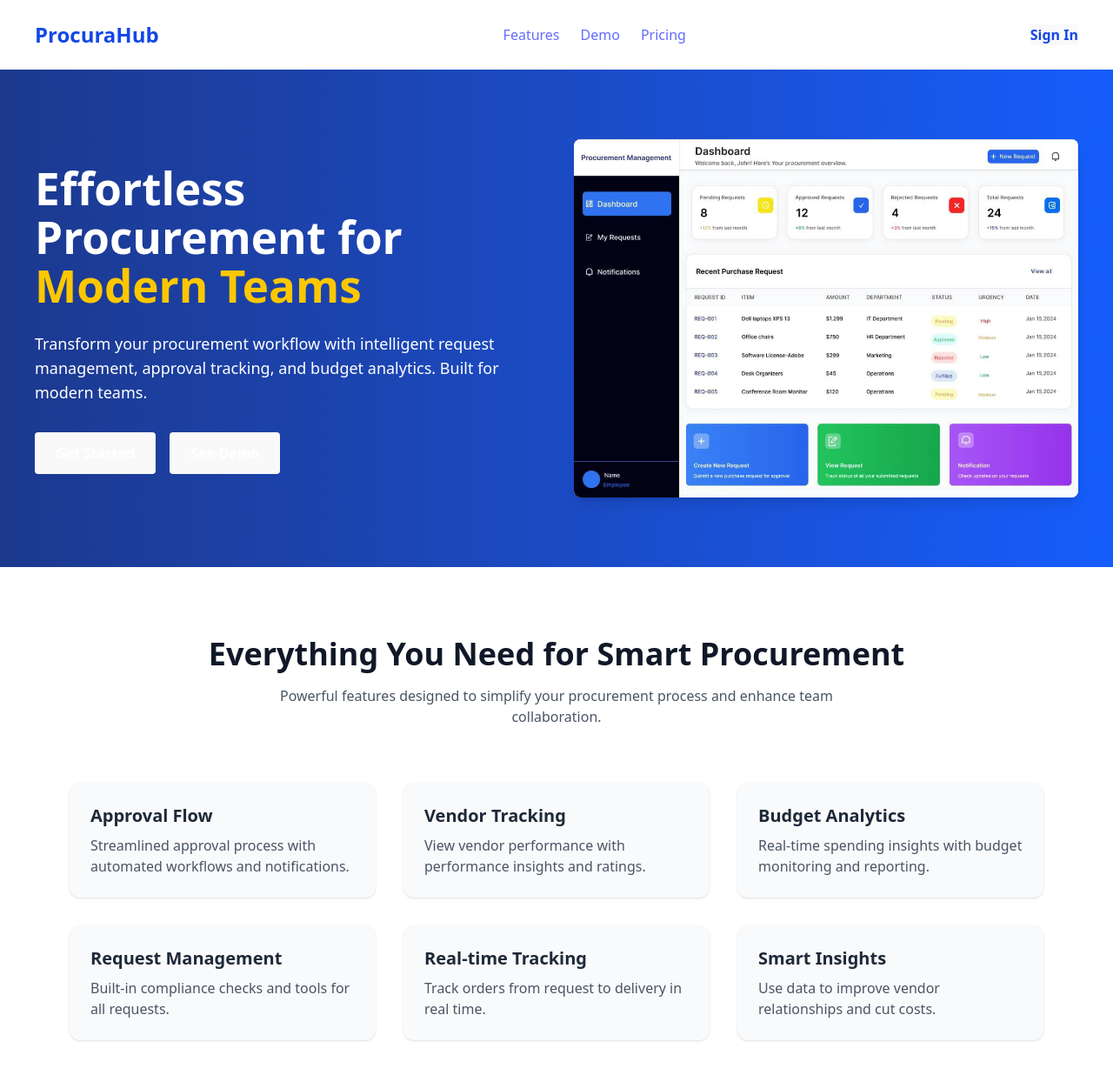
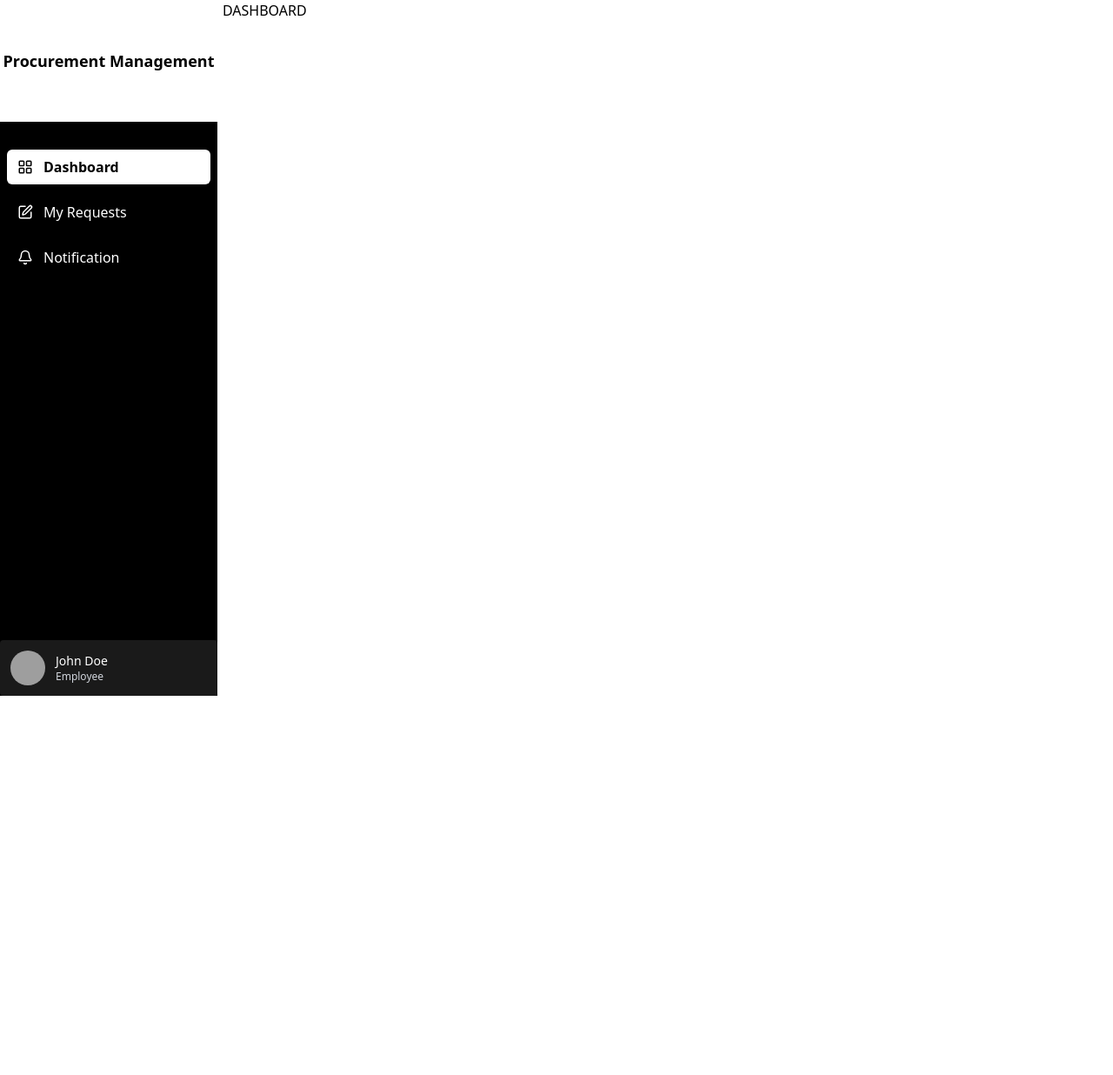
Before and after one commit to claudiajay/procure_app, a React (Vite) app in the folder client/: page /dashboard in a window 1280 px wide. Shown: the top 1236 px of the page at 87% size. After the commit the page ends 800 px from the top, so only its background shows below. Built offline with nearby package versions, Linux system fonts and the light colour scheme; grey boxes are pictures that could not be loaded.

Commit message:
started dashboard design

```diff
--- a/client/src/App.jsx
+++ b/client/src/App.jsx
@@ -1,8 +1,12 @@
-import LandingPage from './pages/LandingPage';
+
+import PageRouter from './Router/PageRouter';
 
 function App() {
   return (
-    <LandingPage />
+    <div>
+      <PageRouter />
+    </div>
+
   );
 }
 
--- /dev/null
+++ b/client/src/Router/PageRouter.jsx
@@ -0,0 +1,17 @@
+
+import { Routes, Route } from "react-router-dom"
+import LandingPage from "../pages/LandingPage"
+import Login from "../pages/Login"
+import Dashboard from "../components/Dashboard/Dashboard"
+
+ const PageRouter = () => {
+    return(
+        <Routes>
+            <Route path="/"  element={ <LandingPage />} />
+            <Route path="/login" element={ <Login /> } />
+            <Route path="/dashboard" element={ <Dashboard /> } />
+        </Routes>
+    )
+}
+
+export default PageRouter
--- /dev/null
+++ b/client/src/components/Dashboard/Dashboard.jsx
@@ -0,0 +1,21 @@
+import { useState } from "react"
+import Sidenav from "./sidenav"
+
+function Dashboard () {
+    const [activeTab, setActiveTab] = useState('dashboard')
+    return(
+        <div>
+            <div className="flex gap-1.5">
+                <Sidenav activeTab={activeTab} setActiveTab={setActiveTab} />
+
+                <div className="text-black">
+                    {activeTab == "dashboard" && 'DASHBOARD'}
+                    {activeTab == "request" && 'REQUEST'}
+                    {activeTab == "notification" && 'NOTIFICATION'}
+                </div>
+            </div>
+        </div>
+    )
+}
+
+export default Dashboard
--- /dev/null
+++ b/client/src/components/Dashboard/sidenav.jsx
@@ -0,0 +1,75 @@
+
+import * as Lucide from "lucide-react";
+
+function Sidenav({activeTab, setActiveTab}) {
+
+    const navlinks = [
+        {
+        id: 1,
+        icon: "LayoutGrid",
+        label: "Dashboard",
+        link: "dashboard",
+        },
+        {
+        id: 2,
+        icon: "Edit",
+        label: "My Requests",
+        link: "request",
+        },
+        {
+        id: 3,
+        icon: "Bell",
+        label: "Notification",
+        link: "notification",
+        },
+    ];
+
+    return (
+        <div className="w-[250px] h-screen bg-black text-white">
+        <aside className="flex flex-col justify-between h-full">
+            <div className="flex justify-center items-center bg-white text-black font-bold text-lg py-14">
+                Procurement Management
+            </div>
+
+            <nav className="flex-1 mt-6 p-2">
+                <ul className="flex flex-col gap-3">
+                    {navlinks.map((link) => {
+                    const Icon = Lucide[link.icon];
+                    const isActive = activeTab === link.link;
+                    return (
+                        <li key={link.id}>
+                            <div className="cursor-pointer" onClick={() => setActiveTab(link.link)}>
+                                <div
+                                    className={`flex items-center gap-3 px-3 py-2 rounded-md transition ${
+                                        isActive
+                                        ? "bg-white text-black font-semibold"
+                                        : "hover:bg-white/10"
+                                    }`}
+                                >
+                                    <Icon size={18} />
+                                    <span>{link.label}</span>
+                                </div>
+                            </div>
+                        </li>
+                    );
+                    })}
+                </ul>
+            </nav>
+
+            <div className="flex items-center gap-3 p-3 bg-white/10 rounded">
+                <img
+                    src="/profile.jpg"
+                    alt="Profile"
+                    className="w-10 h-10 rounded-full object-cover"
+                />
+                <div>
+                    <p className="text-sm font-medium">John Doe</p>
+                    <p className="text-xs text-gray-300">Employee</p>
+                </div>
+                </div>
+        </aside>
+        </div>
+    );
+    }
+
+export default Sidenav;
--- a/client/src/main.jsx
+++ b/client/src/main.jsx
@@ -1,12 +1,14 @@
 import { StrictMode } from 'react'
 import { createRoot } from 'react-dom/client'
 import './index.css'
-import Login from './pages/Login.jsx'
 import App from './App.jsx'
 import { BrowserRouter } from 'react-router-dom'
 
 createRoot(document.getElementById('root')).render(
-  <BrowserRouter>
-    <App />
-  </BrowserRouter>
+  <StrictMode>
+      <BrowserRouter>
+        <App />
+      </BrowserRouter>
+  </StrictMode>
+
 )
--- a/client/src/pages/LandingPage.jsx
+++ b/client/src/pages/LandingPage.jsx
@@ -1,25 +1,27 @@
-// src/pages/LandingPage.jsx
-import React from "react";
+
 import HeroDashboardImg from '../assets/dashboard-preview.jpg';
 import SeeInActionImg from "../assets/see-in-action.jpg";
-
+import { Link } from 'react-router-dom'
+import Logo from '../assets/logo1.png'
 
 const LandingPage = () => {
   return (
     <div className="font-sans">
       {/* Navbar */}
-      <nav className="flex justify-between items-center px-10 py-6 bg-white shadow-md">
-        <div className="text-2xl font-bold text-blue-700">ProcuraHub</div>
+      <nav className="flex justify-between items-center px-10 py-6 !bg-white shadow-md">
+        <div className="text-2xl font-bold text-blue-700">
+            <img src={Logo} alt="logo" width={50} />
+        </div>
         <ul className="flex space-x-6 text-gray-700 font-medium">
           <li><a href="#">Features</a></li>
           <li><a href="#">Demo</a></li>
           <li><a href="#">Pricing</a></li>
         </ul>
-        <button className="text-blue-700 font-semibold">Sign In</button>
+        <Link to={"/login"} className="text-blue-700 font-semibold">Sign In</Link>
       </nav>
 
       {/* Hero Section */}
-      <section className="bg-gradient-to-r from-blue-900 to-blue-600 text-white py-20 px-10">
+      <section className="!bg-gradient-to-r from-blue-900 to-blue-600 text-white py-20 px-10">
         <div className="max-w-7xl mx-auto grid md:grid-cols-2 gap-10 items-center">
           {/* Text */}
           <div>
@@ -31,10 +33,10 @@ const LandingPage = () => {
               approval tracking, and budget analytics. Built for modern teams.
             </p>
             <div className="flex space-x-4">
-              <button className="bg-blue-500 hover:bg-blue-600 px-6 py-3 rounded text-white font-semibold">
+              <Link to={'/login'} className="!bg-blue-500 hover:bg-blue-600 px-6 py-3 rounded text-black font-semibold">
                 Get Started
-              </button>
-              <button className="bg-green-500 hover:bg-green-600 px-6 py-3 rounded text-white font-semibold">
+              </Link>
+              <button className="!bg-green-500 hover:bg-green-600 px-6 py-3 rounded text-white font-semibold">
                 See Demo
               </button>
             </div>
@@ -42,7 +44,7 @@ const LandingPage = () => {
 
           {/* Image Placeholder */}
           <div>
-            <div className="w-full  bg-white rounded-lg shadow-lg overflow-hidden">
+            <div className="w-full  !bg-white rounded-lg shadow-lg overflow-hidden">
             <img
                 src={HeroDashboardImg}
                 alt="dashboard preview"
@@ -54,7 +56,7 @@ const LandingPage = () => {
       </section>
 
       {/* Features Section */}
-<section className="py-20 bg-white px-6 md:px-20">
+<section className="py-20 !bg-white px-6 md:px-20">
   <div className="text-center mb-16">
     <h2 className="text-3xl md:text-4xl font-bold text-gray-900 mb-4">
       Everything You Need for Smart Procurement
@@ -66,37 +68,37 @@ const LandingPage = () => {
 
   <div className="grid grid-cols-1 sm:grid-cols-2 lg:grid-cols-3 gap-8">
     {/* Card 1 */}
-    <div className="bg-gray-50 p-6 rounded-xl shadow hover:shadow-md transition">
+    <div className="!bg-gray-50 p-6 rounded-xl shadow hover:shadow-md transition">
       <h3 className="text-xl font-semibold text-gray-800 mb-2">Approval Flow</h3>
       <p className="text-gray-600">Streamlined approval process with automated workflows and notifications.</p>
     </div>
 
     {/* Card 2 */}
-    <div className="bg-gray-50 p-6 rounded-xl shadow hover:shadow-md transition">
+    <div className="!bg-gray-50 p-6 rounded-xl shadow hover:shadow-md transition">
       <h3 className="text-xl font-semibold text-gray-800 mb-2">Vendor Tracking</h3>
       <p className="text-gray-600">View vendor performance with performance insights and ratings.</p>
     </div>
 
     {/* Card 3 */}
-    <div className="bg-gray-50 p-6 rounded-xl shadow hover:shadow-md transition">
+    <div className="!bg-gray-50 p-6 rounded-xl shadow hover:shadow-md transition">
       <h3 className="text-xl font-semibold text-gray-800 mb-2">Budget Analytics</h3>
       <p className="text-gray-600">Real-time spending insights with budget monitoring and reporting.</p>
     </div>
 
     {/* Card 4 */}
-    <div className="bg-gray-50 p-6 rounded-xl shadow hover:shadow-md transition">
+    <div className="!bg-gray-50 p-6 rounded-xl shadow hover:shadow-md transition">
       <h3 className="text-xl font-semibold text-gray-800 mb-2">Request Management</h3>
       <p className="text-gray-600">Built-in compliance checks and tools for all requests.</p>
     </div>
 
     {/* Card 5 */}
-    <div className="bg-gray-50 p-6 rounded-xl shadow hover:shadow-md transition">
+    <div className="!bg-gray-50 p-6 rounded-xl shadow hover:shadow-md transition">
       <h3 className="text-xl font-semibold text-gray-800 mb-2">Real-time Tracking</h3>
       <p className="text-gray-600">Track orders from request to delivery in real time.</p>
     </div>
 
     {/* Card 6 */}
-    <div className="bg-gray-50 p-6 rounded-xl shadow hover:shadow-md transition">
+    <div className="!bg-gray-50 p-6 rounded-xl shadow hover:shadow-md transition">
       <h3 className="text-xl font-semibold text-gray-800 mb-2">Smart Insights</h3>
       <p className="text-gray-600">Use data to improve vendor relationships and cut costs.</p>
     </div>
@@ -104,7 +106,7 @@ const LandingPage = () => {
 </section>
 
 {/* SEE IN ACTION SECTION */}
-<section className="py-20 bg-gray-100 px-6">
+<section className="py-20 !bg-gray-100 px-6">
   <div className="max-w-6xl mx-auto text-center">
     <h2 className="text-3xl font-bold mb-4">See ProcuraHub in Action</h2>
     <p className="text-gray-600 mb-10">
@@ -121,7 +123,7 @@ const LandingPage = () => {
 </section>
 
 {/* Pricing Section */}
-<section className="py-20 bg-white px-6 md:px-20">
+<section className="py-20 !bg-white px-6 md:px-20">
   <div className="max-w-6xl mx-auto text-center">
     <h2 className="text-3xl md:text-4xl font-bold text-gray-900 mb-6">
       Flexible Pricing
@@ -134,14 +136,14 @@ const LandingPage = () => {
       {/* Basic Plan */}
       <div className="border border-gray-200 rounded-xl p-8 shadow hover:shadow-lg transition-all">
         <h3 className="text-xl font-semibold text-gray-800 mb-4">Basic</h3>
-        <p className="text-4xl font-bold text-gray-900 mb-4">$20</p>
+        <p className="text-4xl font-bold text-gray-900 mb-4">GHC20</p>
         <p className="text-gray-600 mb-6">Perfect for small teams getting started.</p>
         <ul className="text-sm text-left text-gray-700 space-y-2 mb-6">
           <li>✔️ 1 Project</li>
           <li>✔️ Community Support</li>
           <li>✔️ Basic Features</li>
         </ul>
-        <button className="bg-black text-white w-full py-2 rounded-lg hover:opacity-90 transition">
+        <button className="!bg-black text-white w-full py-2 rounded-lg hover:opacity-90 transition">
           Get Started
         </button>
       </div>
@@ -149,14 +151,14 @@ const LandingPage = () => {
       {/* Pro Plan */}
       <div className="border-2 border-blue-600 rounded-xl p-8 shadow-xl hover:shadow-2xl transition-all scale-105">
         <h3 className="text-xl font-semibold text-blue-600 mb-4">Pro</h3>
-        <p className="text-4xl font-bold text-gray-900 mb-4">$50</p>
+        <p className="text-4xl font-bold text-gray-900 mb-4">GHC50</p>
         <p className="text-gray-600 mb-6">For growing teams and full access.</p>
         <ul className="text-sm text-left text-gray-700 space-y-2 mb-6">
           <li>✔️ Unlimited Projects</li>
           <li>✔️ Priority Support</li>
           <li>✔️ All Features</li>
         </ul>
-        <button className="bg-blue-600 text-white w-full py-2 rounded-lg hover:opacity-90 transition">
+        <button className="!bg-blue-600 text-white w-full py-2 rounded-lg hover:opacity-90 transition">
           Upgrade Now
         </button>
       </div>
@@ -171,22 +173,28 @@ const LandingPage = () => {
           <li>✔️ Dedicated Manager</li>
           <li>✔️ Custom Integrations</li>
         </ul>
-        <button className="bg-black text-white w-full py-2 rounded-lg hover:opacity-90 transition">
+        <button className="!bg-black text-white w-full py-2 rounded-lg hover:opacity-90 transition">
           Contact Sales
         </button>
       </div>
     </div>
   </div>
 </section>
-{/* Footer Section */}
-<footer className="bg-gray-900 text-white py-10 px-6 md:px-20">
+
+<footer className="!bg-gray-900 text-white py-10 px-6 md:px-20">
   <div className="max-w-6xl mx-auto grid grid-cols-1 md:grid-cols-4 gap-8">
 
     <div>
-      <h3 className="text-lg font-semibold mb-3">ProcuraHub</h3>
-      <p className="text-gray-400 text-sm">
-        Streamline your procurement process with ease.
-      </p>
+        <div className='flex items-center gap-2'>
+            <img src={Logo} alt="logo" width={30} />
+            <h3 className="text-lg font-semibold">ProcuraHub</h3>
+        </div>
+
+      <div>
+        <p className="text-gray-400 text-sm">
+            Streamline your procurement process with ease.
+        </p>
+      </div>
     </div>
 
     <div>
```
Also changed, not shown: client/src/pages/Login.jsx (+38 -7 lines).
